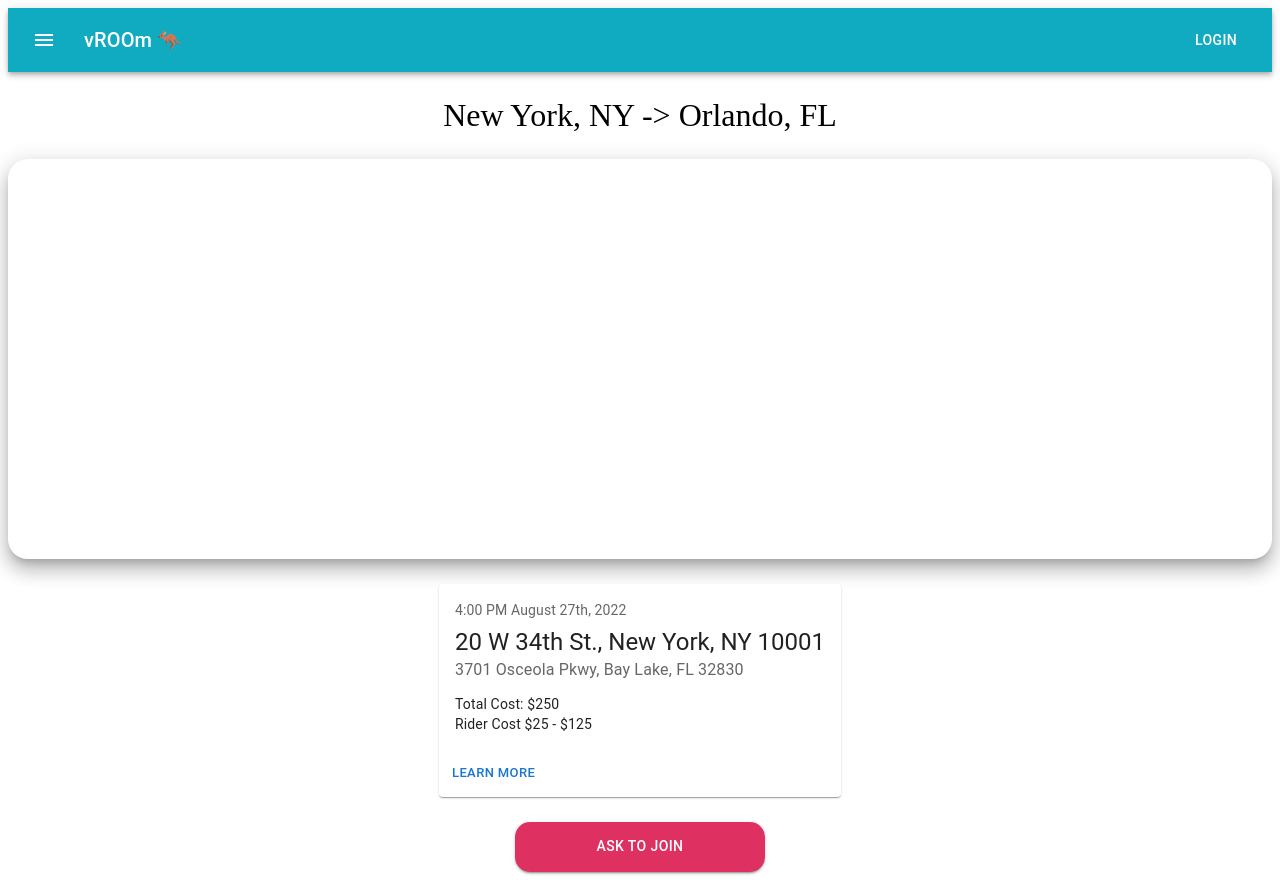
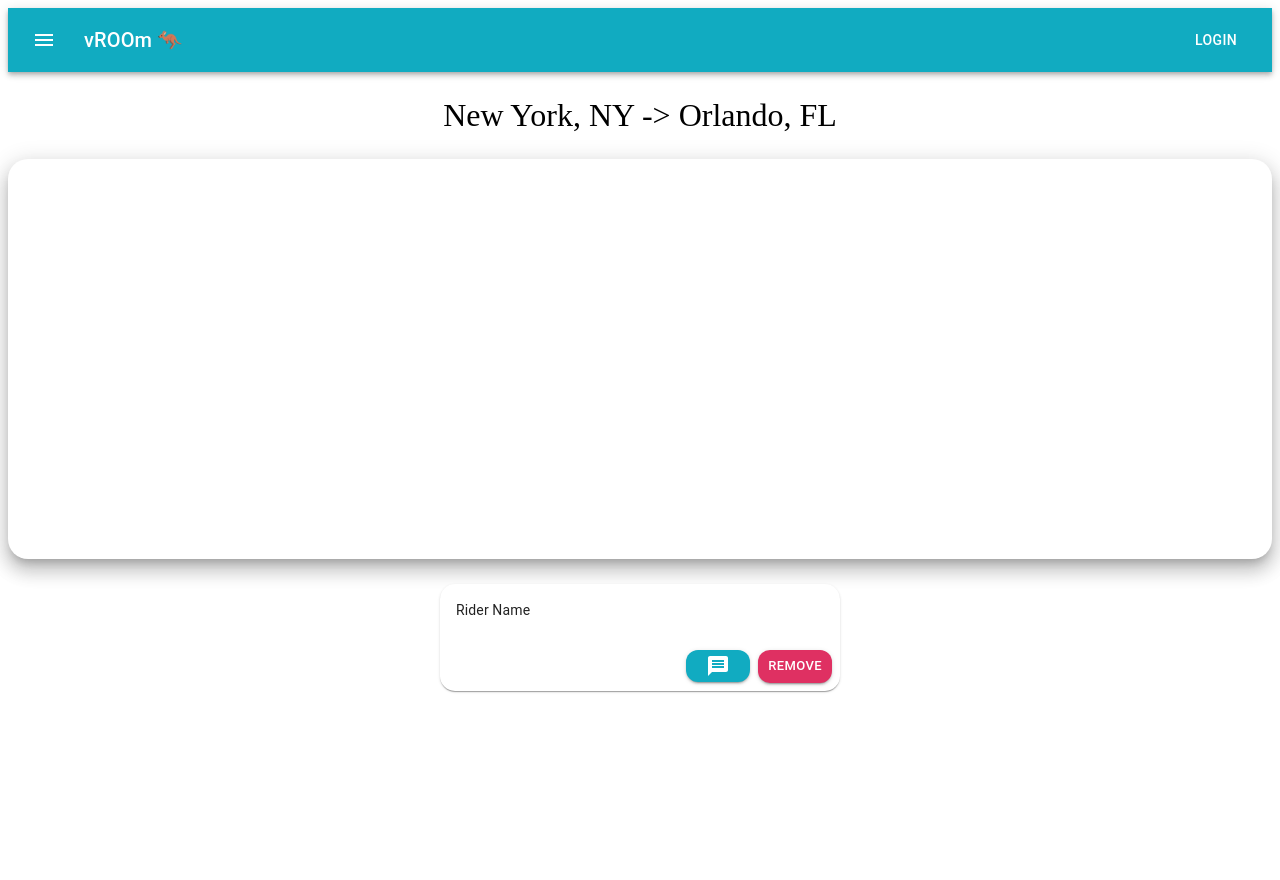
Before and after one commit to rfe-Ride-Share/Hidden-Sand-Village, a React (Create React App) app in the folder client/: page / in a window 1280 px wide. After the commit the page ends 800 px from the top, so only its background shows below. Built offline with nearby package versions, Linux system fonts and the light colour scheme; the HTML template or start-up script is replaced by a standard one.

Commit message:
Did some driver view stuff

```diff
--- a/client/src/App.jsx
+++ b/client/src/App.jsx
@@ -6,6 +6,7 @@ import DropdownMenu from './components/dropdown-menu/dropdown-menu';
 import ProfileView from './components/profile-view/profile-view';
 import SearchView from './components/search-view/search-view';
 import RiderTripView from './components/trip-view/rider-trip-view/rider-trip-view';
+import DriverTripView from './components/trip-view/driver-trip-view/driver-trip-view';
 
 function App() {
   const tripInfo = {
@@ -18,8 +19,16 @@ function App() {
   }
 
   return (
-    <RiderTripView tripInfo={tripInfo} />
+    <DriverTripView />
   )
 }
 
 export default App;
+{/* <div>
+      <div>This is a very important message!!</div>
+      <div>Put your component here when you want to test it out.</div>
+      <div>Please save these divs in a comment below when testing.</div>
+      <div>So that you are able to restore this component to exactly</div>
+      <div>the way it was to avoid merge conflicts.</div>
+      <div>This message is coming to you from App.jsx</div>
+    </div>; */}
--- /dev/null
+++ b/client/src/components/trip-view/driver-trip-view/driver-trip-view.jsx
@@ -0,0 +1,37 @@
+import React from 'react';
+import styled from 'styled-components';
+
+import PlaceHolderBar from '../placeholder-bar';
+import TitleOfTrip from '../title-of-trip';
+import RiderCard from './rider-card/rider-card';
+
+import Paper from '@mui/material/Paper';
+
+function RiderTripView({ status, tripInfo }) {
+
+  return (
+    <div>
+      <PlaceHolderBar />
+      <RiderTripViewContainer>
+        <TitleOfTrip />
+        <Paper
+          elevation={12}
+          sx={{
+            height: '400px',
+            width: '100%',
+            borderRadius: '20px',
+          }}
+        />
+        <RiderCard />
+      </RiderTripViewContainer>
+    </div>
+  );
+}
+
+const RiderTripViewContainer = styled.div`
+  display: flex;
+  flex-direction: column;
+  align-items: center;
+`;
+
+export default RiderTripView;
--- /dev/null
+++ b/client/src/components/trip-view/driver-trip-view/rider-card/buttons/accept-button.jsx
@@ -0,0 +1,25 @@
+import React from 'react';
+import styled from 'styled-components';
+
+import Button from '@mui/material/Button';
+import CheckIcon from '@mui/icons-material/Check';
+
+function AcceptButton() {
+  return(
+    <Button
+      variant="contained"
+      size="small"
+      sx={{
+        borderRadius: '12px',
+        backgroundColor: '#2FDD92',
+      }}
+      onClick={() => {
+        console.log('Accept rider functionality placeholder for Driver View. need to change accept-button.jsx');
+      }}
+    >
+      <CheckIcon />
+    </Button>
+  );
+}
+
+export default AcceptButton;
--- /dev/null
+++ b/client/src/components/trip-view/driver-trip-view/rider-card/buttons/button-row.jsx
@@ -0,0 +1,43 @@
+import * as React from 'react';
+import styled from 'styled-components';
+
+import Box from '@mui/material/Box';
+import Card from '@mui/material/Card';
+import CardActions from '@mui/material/CardActions';
+import CardContent from '@mui/material/CardContent';
+
+import MessageButton from './message-button';
+import RejectButton from './reject-button';
+import AcceptButton from './accept-button';
+import RemoveRiderButton from './remove-rider-button';
+
+function ButtonRow({ status }) {
+  if (status === 'confirmed') {
+    return (
+      <CardButtonContainer>
+        <CardActions>
+          <MessageButton />
+          <RemoveRiderButton />
+        </CardActions>
+      </CardButtonContainer>
+    );
+  } else {
+    return (
+      <CardButtonContainer>
+        <CardActions>
+          <MessageButton />
+          <RejectButton />
+          <AcceptButton />
+        </CardActions>
+      </CardButtonContainer>
+    );
+  }
+}
+
+const CardButtonContainer = styled.div`
+  display: flex;
+  flex-direction: row;
+  justify-content: flex-end;
+`;
+
+export default ButtonRow;
--- /dev/null
+++ b/client/src/components/trip-view/driver-trip-view/rider-card/buttons/message-button.jsx
@@ -0,0 +1,25 @@
+import React from 'react';
+import styled from 'styled-components';
+
+import Button from '@mui/material/Button';
+import MessageIcon from '@mui/icons-material/Message';
+
+function MessageButton() {
+  return(
+    <Button
+      variant="contained"
+      size="small"
+      sx={{
+        borderRadius: '12px',
+        backgroundColor: '#11ABC1',
+      }}
+      onClick={() => {
+        console.log('Message functionality placeholder for Driver View. need to change message-button.jsx');
+      }}
+    >
+      <MessageIcon />
+    </Button>
+  );
+}
+
+export default MessageButton;
--- /dev/null
+++ b/client/src/components/trip-view/driver-trip-view/rider-card/buttons/reject-button.jsx
@@ -0,0 +1,25 @@
+import React from 'react';
+import styled from 'styled-components';
+
+import Button from '@mui/material/Button';
+import ClearIcon from '@mui/icons-material/Clear';
+
+function RejectButton() {
+  return(
+    <Button
+      variant="contained"
+      size="small"
+      sx={{
+        borderRadius: '12px',
+        backgroundColor: '#DF3062',
+      }}
+      onClick={() => {
+        console.log('Reject rider functionality placeholder for Driver View. need to change reject-button.jsx');
+      }}
+    >
+      <ClearIcon />
+    </Button>
+  );
+}
+
+export default RejectButton;
--- /dev/null
+++ b/client/src/components/trip-view/driver-trip-view/rider-card/buttons/remove-rider-button.jsx
@@ -0,0 +1,25 @@
+import React from 'react';
+import styled from 'styled-components';
+
+import Button from '@mui/material/Button';
+
+function RemoveRiderButton() {
+  return(
+    <Button
+      variant="contained"
+      size="small"
+      sx={{
+        borderRadius: '12px',
+        minHeight: 33,
+        backgroundColor: '#DF3062',
+      }}
+      onClick={() => {
+        console.log('Remove rider functionality placeholder for Driver View. need to change remove-rider-button.jsx');
+      }}
+    >
+      Remove
+    </Button>
+  );
+}
+
+export default RemoveRiderButton;
--- /dev/null
+++ b/client/src/components/trip-view/driver-trip-view/rider-card/rider-card.jsx
@@ -0,0 +1,31 @@
+import * as React from 'react';
+import styled from 'styled-components';
+
+import Box from '@mui/material/Box';
+import Card from '@mui/material/Card';
+import CardActions from '@mui/material/CardActions';
+import CardContent from '@mui/material/CardContent';
+import Typography from '@mui/material/Typography';
+
+import ButtonRow from './buttons/button-row';
+
+export default function RiderCard() {
+  return (
+    <Card
+      sx={{
+        minWidth: 400,
+        margin: '25px',
+        display: 'flex',
+        flexDirection: 'column',
+        borderRadius: '15px',
+      }}
+    >
+      <CardContent>
+        <Typography sx={{ fontSize: 14 }} gutterBottom>
+          Rider Name
+        </Typography>
+      </CardContent>
+      <ButtonRow status='confirmed' />
+    </Card>
+  );
+}
```
Also changed, not shown: 1 other file (tests, documents, lock files or other folders).
